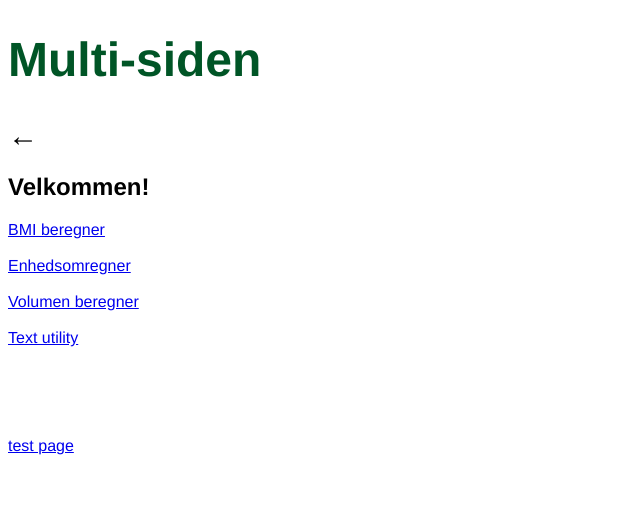
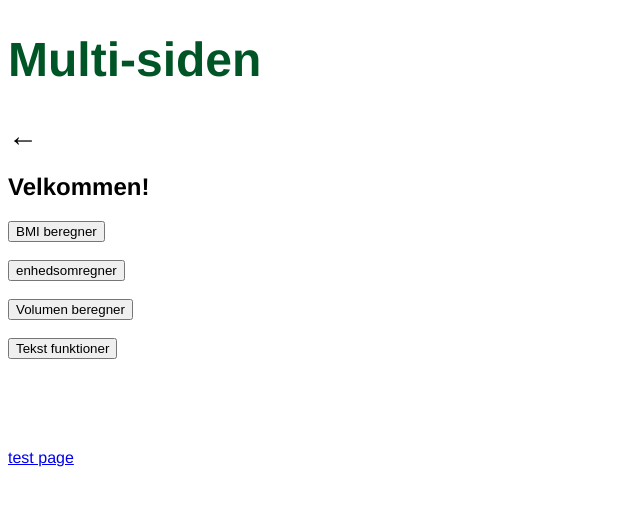
Before and after one commit to jasonj06/multi_siden, a Flask app: page / in a window 1280 px wide. Shown: the top 506 px of the page, without its empty margins (0-640 px from the left). Run offline with Flask 3, Linux system fonts and the light colour scheme.

Commit message:
Add buttons instead of links

```diff
--- a/templates/home.html
+++ b/templates/home.html
@@ -5,11 +5,33 @@
     <h2>Velkommen!</h2>
 </div>
 <div>
-    <a href="bmi_beregner">BMI beregner</a><br><br>
-    <a href="enhedsomregner">Enhedsomregner</a><br><br>
-    <a href="volumen beregner">Volumen beregner</a><br><br>
-    <a href="text_utility">Text utility</a><br><br><br><br><br><br>
-    <a href="add">test page</a>
+    <a href="bmi_beregner">
+        <button class="index_buttons">
+            BMI beregner
+        </button>
+    </a>
+    <br><br>
+    <a href="enhedsomregner">
+        <button class="index_buttons">
+            enhedsomregner
+        </button>
+    </a>
+    <br><br>
+    <a href="volumen beregner">
+        <button class="index_buttons">
+            Volumen beregner
+        </button>
+    </a>
+    <br><br>
+    <a href="text_utility">
+        <button class="index_buttons">
+            Tekst funktioner
+        </button>
+    </a><br>
+    <br><br><br><br><br>
+    <a href="add">
+        test page
+    </a>
 </div>
 
 {% endblock %}
```
